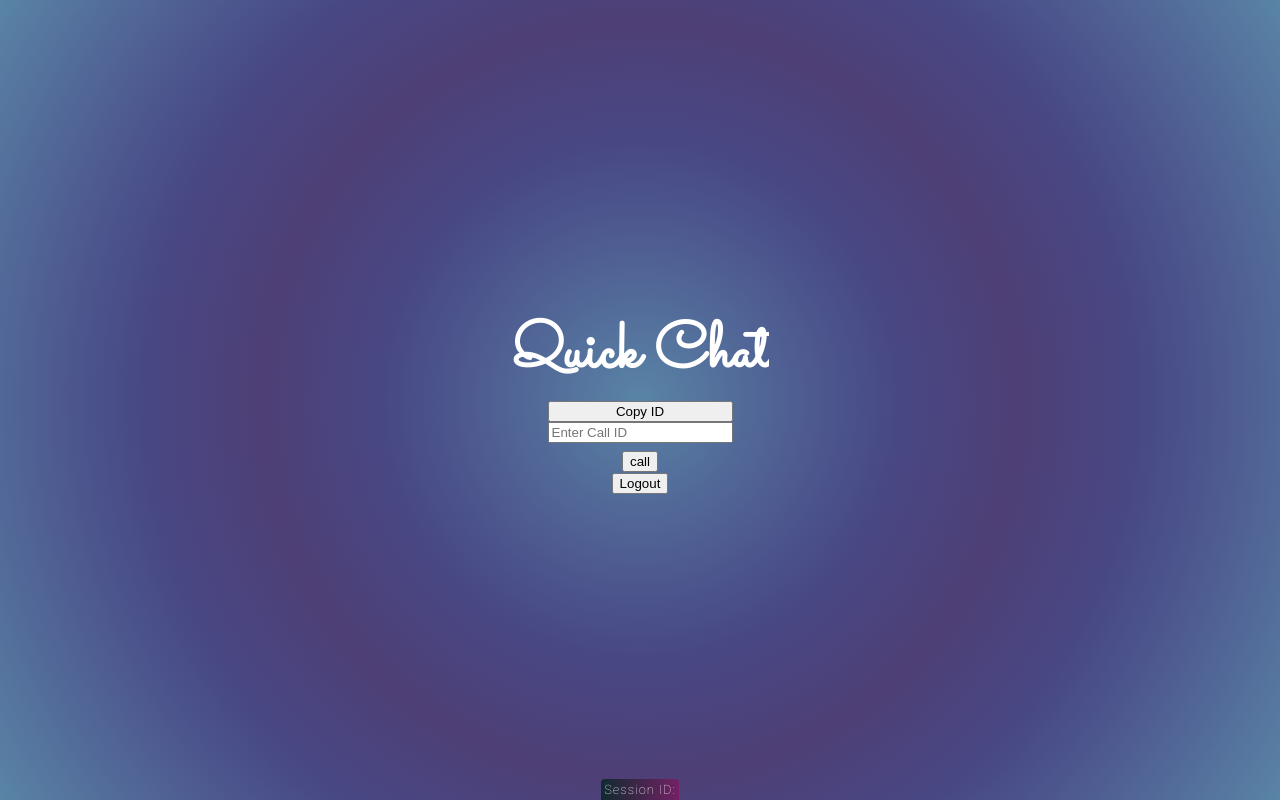
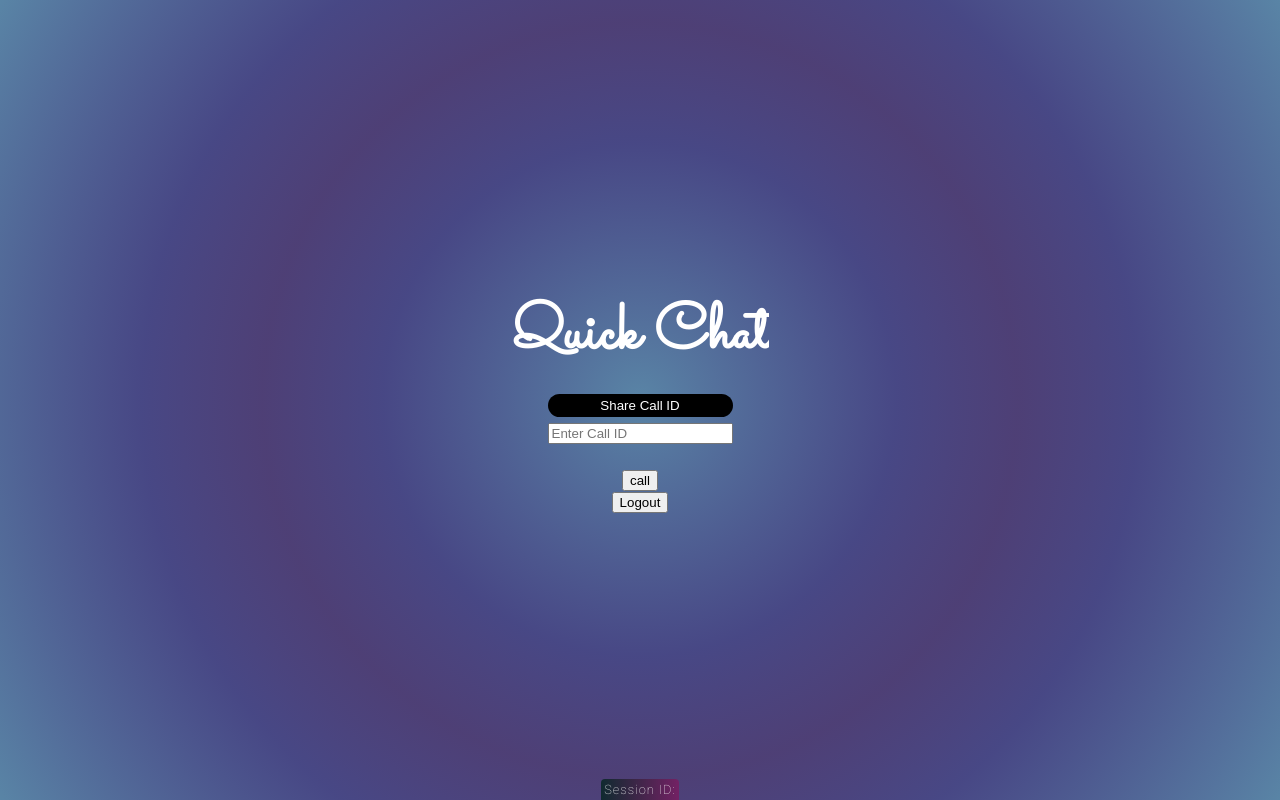
Before and after one commit to PxPerfectMike/video-chat, a React (Create React App) app: page /Chat in a window 1280 px wide. Built offline with nearby package versions, Linux system fonts and the light colour scheme; no server answers; the database is empty; sample sign-in values are in the browser's storage.

Commit message:
style share call button

```diff
--- a/src/App.css
+++ b/src/App.css
@@ -13,6 +13,19 @@ html {
 .ShareEnterId {
 	display: flex;
 	flex-direction: column;
+	margin: 12px auto;
+}
+
+.ShareEnterId button {
+	background-color: #000000;
+	color: #ffffff;
+	border: none;
+	border-radius: 999px;
+	padding: 4px;
+}
+
+.ShareEnterId input {
+	margin: 6px auto;
 }
 
 .myWindow {
--- a/src/Chat.jsx
+++ b/src/Chat.jsx
@@ -185,7 +185,7 @@ export default function Chat() {
 				<div className='myId'>
 					<div className='ShareEnterId'>
 						<CopyToClipboard text={me}>
-							<button className='copyButton'>Copy ID</button>
+							<button className='copyButton'>Share Call ID</button>
 						</CopyToClipboard>
 
 						<input
```
